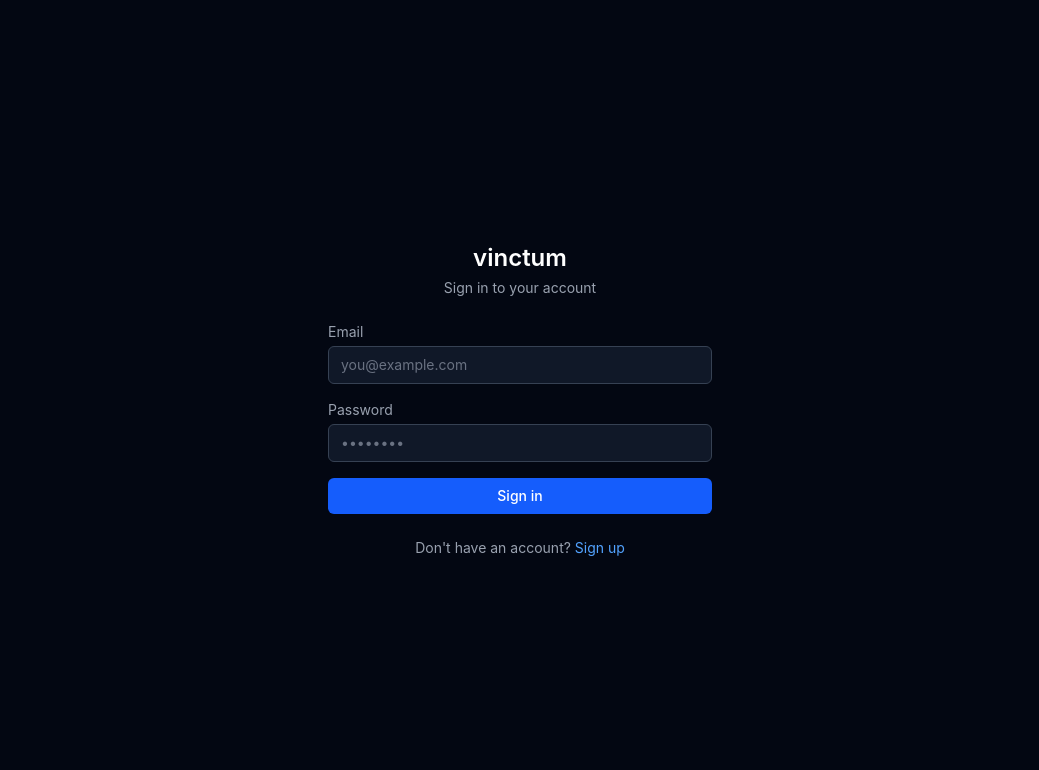
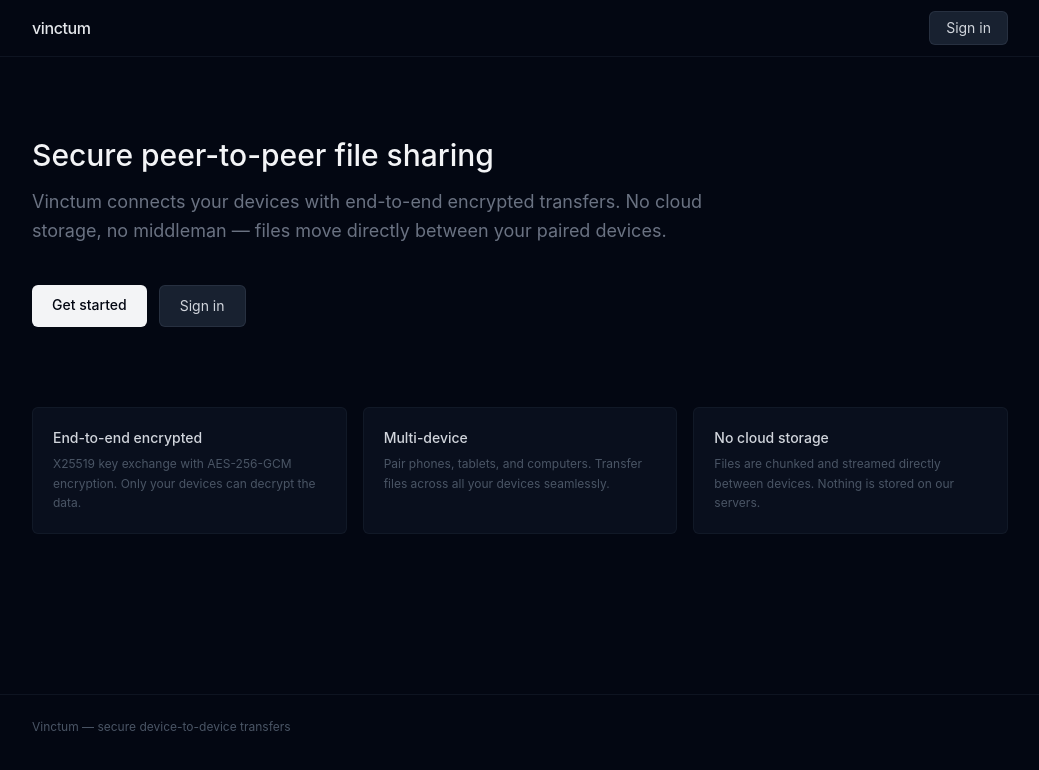
Before and after one commit to saitddundar/vinctum-web, a React (Vite) app: page / in a window 1280 px wide. Before the commit this address led to /login. Shown: the top 770 px of the page, without its empty margins (120-1159 px from the left). Built offline with nearby package versions, Linux system fonts and the light colour scheme.

Commit message:
feat(ui): public Home landing page, auth-aware header

```diff
--- a/src/App.tsx
+++ b/src/App.tsx
@@ -17,13 +17,13 @@ export default function App() {
     <BrowserRouter>
       <AuthProvider>
         <Routes>
+          <Route path="/" element={<Home />} />
           <Route path="/login" element={<Login />} />
           <Route path="/register" element={<Register />} />
           <Route path="/verify" element={<VerifyEmail />} />
           <Route path="/check-email" element={<CheckEmail />} />
           <Route element={<ProtectedRoute />}>
             <Route element={<Layout />}>
-              <Route path="/" element={<Home />} />
               <Route path="/dashboard" element={<Dashboard />} />
               <Route path="/devices" element={<Devices />} />
               <Route path="/sessions" element={<Sessions />} />
--- a/src/components/Layout.tsx
+++ b/src/components/Layout.tsx
@@ -2,7 +2,6 @@ import { NavLink, Outlet, useNavigate } from "react-router-dom";
 import { useAuth } from "../context/AuthContext";
 
 const navItems = [
-  { to: "/", label: "Home" },
   { to: "/dashboard", label: "Dashboard" },
   { to: "/devices", label: "Devices" },
   { to: "/sessions", label: "Sessions" },
--- a/src/pages/Home.tsx
+++ b/src/pages/Home.tsx
@@ -1,60 +1,117 @@
-import { useState } from "react";
-import FeedTab from "./home/FeedTab";
-import InboxTab from "./home/InboxTab";
-import AccountTab from "./home/AccountTab";
+import { Link } from "react-router-dom";
 import { useAuth } from "../context/AuthContext";
-
-const tabs = [
-  { id: "feed", label: "Feed" },
-  { id: "inbox", label: "Inbox" },
-  { id: "account", label: "Account" },
-] as const;
-
-type TabId = (typeof tabs)[number]["id"];
 
 export default function Home() {
   const { user } = useAuth();
-  const [active, setActive] = useState<TabId>("feed");
+  const signedIn = !!user;
 
   return (
-    <div className="space-y-6">
+    <div className="min-h-screen bg-gray-950 text-gray-100">
       {/* Header */}
-      <div className="flex items-center justify-between">
-        <div>
-          <h1 className="text-xl font-medium text-gray-100">
-            {user?.username ? `Welcome back, ${user.username}` : "Home"}
+      <header className="border-b border-gray-800/40">
+        <div className="max-w-5xl mx-auto px-6 h-14 flex items-center justify-between">
+          <span className="text-base font-medium tracking-tight text-gray-200">
+            vinctum
+          </span>
+          <div className="flex items-center gap-3">
+            {signedIn ? (
+              <Link
+                to="/dashboard"
+                className="px-4 py-1.5 rounded-md bg-gray-800/80 border border-gray-700/50 text-sm text-gray-300 hover:text-gray-100 hover:border-gray-600 transition-colors"
+              >
+                Dashboard
+              </Link>
+            ) : (
+              <Link
+                to="/login"
+                className="px-4 py-1.5 rounded-md bg-gray-800/80 border border-gray-700/50 text-sm text-gray-300 hover:text-gray-100 hover:border-gray-600 transition-colors"
+              >
+                Sign in
+              </Link>
+            )}
+          </div>
+        </div>
+      </header>
+
+      {/* Content */}
+      <main className="max-w-5xl mx-auto px-6 py-20">
+        <div className="max-w-2xl">
+          <h1 className="text-3xl font-medium text-gray-100 leading-tight">
+            Secure peer-to-peer file sharing
           </h1>
-          <p className="text-sm text-gray-500 mt-0.5">Your Vinctum network</p>
+          <p className="text-gray-500 mt-3 text-lg leading-relaxed">
+            Vinctum connects your devices with end-to-end encrypted transfers.
+            No cloud storage, no middleman — files move directly between your
+            paired devices.
+          </p>
+
+          {signedIn ? (
+            <div className="mt-10 space-y-4">
+              <p className="text-sm text-gray-400">
+                Signed in as <span className="text-gray-300">{user.username}</span>
+              </p>
+              <div className="flex gap-3">
+                <Link
+                  to="/dashboard"
+                  className="px-5 py-2.5 rounded-md bg-gray-100 text-gray-950 text-sm font-medium hover:bg-white transition-colors"
+                >
+                  Go to Dashboard
+                </Link>
+                <Link
+                  to="/transfers"
+                  className="px-5 py-2.5 rounded-md bg-gray-800/80 border border-gray-700/50 text-sm text-gray-300 hover:text-gray-100 hover:border-gray-600 transition-colors"
+                >
+                  Send a file
+                </Link>
+              </div>
+            </div>
+          ) : (
+            <div className="mt-10 flex gap-3">
+              <Link
+                to="/register"
+                className="px-5 py-2.5 rounded-md bg-gray-100 text-gray-950 text-sm font-medium hover:bg-white transition-colors"
+              >
+                Get started
+              </Link>
+              <Link
+                to="/login"
+                className="px-5 py-2.5 rounded-md bg-gray-800/80 border border-gray-700/50 text-sm text-gray-300 hover:text-gray-100 hover:border-gray-600 transition-colors"
+              >
+                Sign in
+              </Link>
+            </div>
+          )}
         </div>
-        <div className="w-8 h-8 rounded-full bg-gray-800 border border-gray-700/50 flex items-center justify-center text-xs text-gray-400 uppercase">
-          {user?.username?.charAt(0) || "?"}
+
+        {/* Features */}
+        <div className="grid grid-cols-1 md:grid-cols-3 gap-4 mt-20">
+          <div className="rounded-md border border-gray-800/40 bg-gray-900/50 p-5">
+            <p className="text-sm font-medium text-gray-300">End-to-end encrypted</p>
+            <p className="text-xs text-gray-600 mt-1.5 leading-relaxed">
+              X25519 key exchange with AES-256-GCM encryption. Only your devices can decrypt the data.
+            </p>
+          </div>
+          <div className="rounded-md border border-gray-800/40 bg-gray-900/50 p-5">
+            <p className="text-sm font-medium text-gray-300">Multi-device</p>
+            <p className="text-xs text-gray-600 mt-1.5 leading-relaxed">
+              Pair phones, tablets, and computers. Transfer files across all your devices seamlessly.
+            </p>
+          </div>
+          <div className="rounded-md border border-gray-800/40 bg-gray-900/50 p-5">
+            <p className="text-sm font-medium text-gray-300">No cloud storage</p>
+            <p className="text-xs text-gray-600 mt-1.5 leading-relaxed">
+              Files are chunked and streamed directly between devices. Nothing is stored on our servers.
+            </p>
+          </div>
         </div>
-      </div>
+      </main>
 
-      {/* Tabs */}
-      <div className="flex gap-1 border-b border-gray-800/40">
-        {tabs.map((tab) => (
-          <button
-            key={tab.id}
-            onClick={() => setActive(tab.id)}
-            className={`px-4 py-2.5 text-sm transition-colors relative ${
-              active === tab.id
-                ? "text-gray-100"
-                : "text-gray-500 hover:text-gray-300"
-            }`}
-          >
-            {tab.label}
-            {active === tab.id && (
-              <span className="absolute bottom-0 left-0 right-0 h-px bg-gray-100" />
-            )}
-          </button>
-        ))}
-      </div>
-
-      {/* Tab content */}
-      {active === "feed" && <FeedTab />}
-      {active === "inbox" && <InboxTab />}
-      {active === "account" && <AccountTab />}
+      {/* Footer */}
+      <footer className="border-t border-gray-800/40 mt-20">
+        <div className="max-w-5xl mx-auto px-6 py-6">
+          <p className="text-xs text-gray-600">Vinctum — secure device-to-device transfers</p>
+        </div>
+      </footer>
     </div>
   );
 }
--- a/src/pages/home/AccountTab.tsx
+++ /dev/null
@@ -1,36 +0,0 @@
-import { useAuth } from "../../context/AuthContext";
-
-export default function AccountTab() {
-  const { user } = useAuth();
-
-  return (
-    <div className="space-y-6">
-      <p className="text-sm text-gray-400">Account settings</p>
-
-      <div className="rounded-md border border-gray-800/40 bg-gray-900/50 p-6 space-y-4">
-        <div className="flex items-center gap-4">
-          <div className="w-12 h-12 rounded-full bg-gray-800 border border-gray-700/50 flex items-center justify-center text-lg text-gray-400 uppercase">
-            {user?.username?.charAt(0) || "?"}
-          </div>
-          <div>
-            <p className="text-sm text-gray-100 font-medium">{user?.username}</p>
-            <p className="text-xs text-gray-500">{user?.email}</p>
-          </div>
-        </div>
-
-        <div className="border-t border-gray-800/40 pt-4 space-y-3">
-          <div className="flex items-center justify-between">
-            <span className="text-sm text-gray-400">User ID</span>
-            <span className="text-xs text-gray-600 font-mono">{user?.user_id}</span>
-          </div>
-          <div className="flex items-center justify-between">
-            <span className="text-sm text-gray-400">Member since</span>
-            <span className="text-xs text-gray-600">
-              {user?.created_at ? new Date(user.created_at).toLocaleDateString() : "—"}
-            </span>
-          </div>
-        </div>
-      </div>
-    </div>
-  );
-}
--- a/src/pages/home/FeedTab.tsx
+++ /dev/null
@@ -1,14 +0,0 @@
-export default function FeedTab() {
-  return (
-    <div className="space-y-4">
-      <p className="text-sm text-gray-400">Activity feed across your network</p>
-
-      <div className="rounded-md border border-gray-800/40 bg-gray-900/30 p-8 text-center">
-        <p className="text-gray-400">No activity yet</p>
-        <p className="text-xs text-gray-600 mt-1">
-          Transfers, device events and session activity will show up here.
-        </p>
-      </div>
-    </div>
-  );
-}
--- a/src/pages/home/InboxTab.tsx
+++ /dev/null
@@ -1,14 +0,0 @@
-export default function InboxTab() {
-  return (
-    <div className="space-y-4">
-      <p className="text-sm text-gray-400">Incoming transfers and notifications</p>
-
-      <div className="rounded-md border border-gray-800/40 bg-gray-900/30 p-8 text-center">
-        <p className="text-gray-400">Inbox is empty</p>
-        <p className="text-xs text-gray-600 mt-1">
-          Incoming file transfers and pairing requests will appear here.
-        </p>
-      </div>
-    </div>
-  );
-}
```
